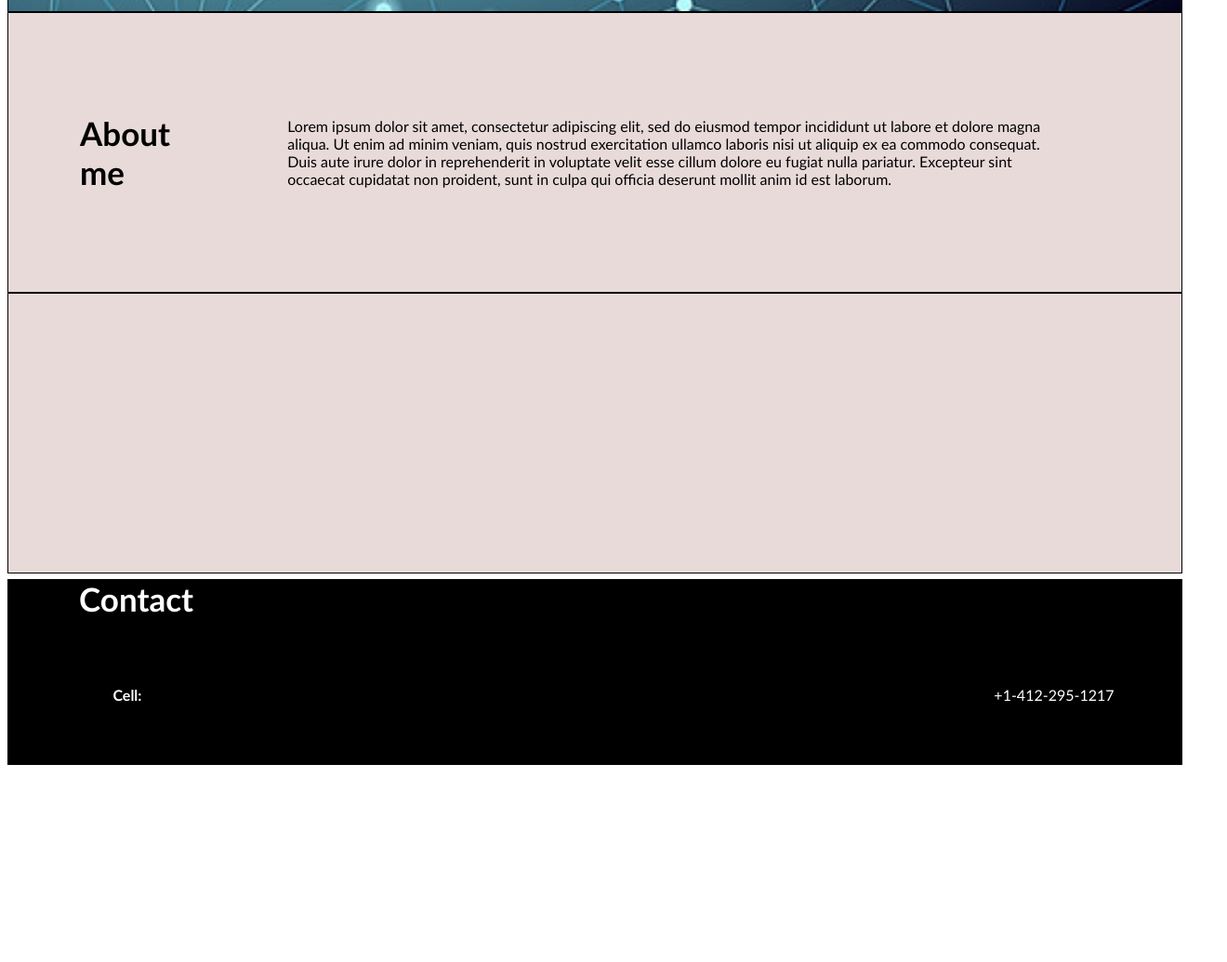
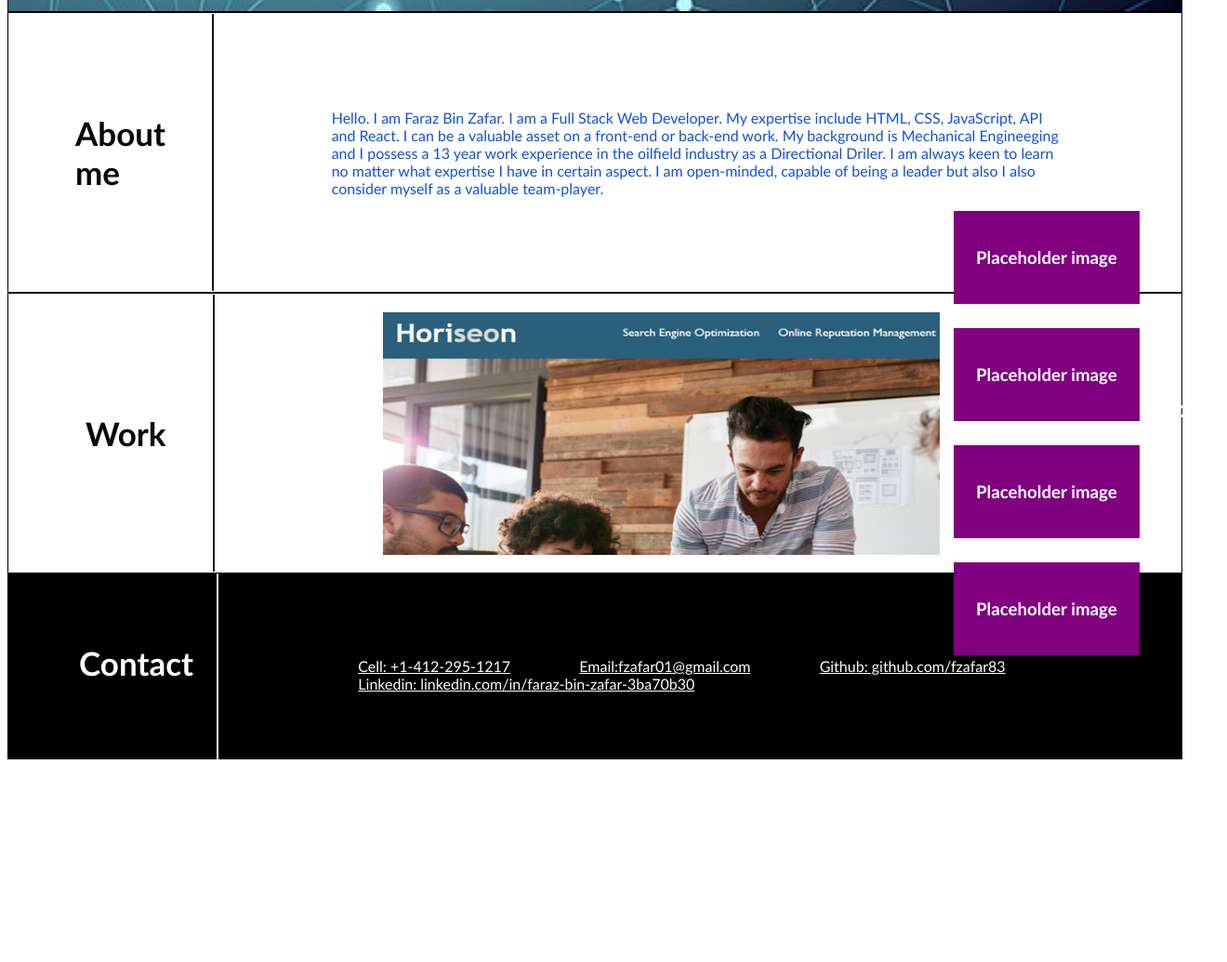
Before and after one commit to fzafar83/Faraz-Professional-Portfolio, a plain HTML site: page index.html in a window 1280 px wide. Shown: the part 464-1499 px from the top of the page at 93% size, 1320 px wide, since content can reach past the window. After the commit the page ends 1289 px from the top, so only its background shows below. Drawn offline with Linux system fonts and the light colour scheme.

Commit message:
modified html and readme.md

```diff
--- a/assets/css/style.css
+++ b/assets/css/style.css
@@ -44,7 +44,7 @@ section {
  }
 
 section  {
-    background-color: #e9dada;
+    background-color: #ffffff;
     height: 100 px;
 }
 
@@ -54,7 +54,7 @@ body {
     font-size: 16px;
 }
 
-main section img {
+main section .profile-pic {
     max-height: 252px;
     margin-top: 2px;
     margin-left: 40px;
@@ -62,18 +62,92 @@ main section img {
 
 }
 
-button {
-    max-width: 50px;
-    max-height: 20px;
+.horiseon {
+    display: flex;
+    height: 261px;
+    width: 600px;
+}
+
+
+#about-me {
+    display: flex;
+    align-items: center;
 
 
 }
 
-#about-me {
+#about-me h2 {
+    margin-left: 72px;
+    font-size: 35px;
+    color: rgb(8, 8, 8);
+
+}
+
+#work {
+    display: flex;
+    align-items: center
+
+}
+
+
+#work h2 {
+    margin-left: 83px;
+    font-size: 35px;
+    color: rgb(8, 8, 8);
+
+
+}
+
+.big-box {
+    width: 600px;
+    height: 261px;
+    margin: 2px 2px 2px 180px;
+    background-color: purple;
     display: flex;
     align-items: center;
-    justify-content:space-between;
+    justify-content: flex-start;
+
 }
+
+.small-box-container {
+
+    display: flex;
+    flex-wrap: wrap;
+    width: 600px;
+
+}
+
+.code-refactoring {
+    color:white;
+    font-size: 25px;
+    margin-left: 180px;
+    margin-bottom: 110px;
+    font-family: 'Trebuchet MS', 'Lucida Sans Unicode', 'Lucida Grande', 'Lucida Sans', Arial, sans-serif;
+
+
+
+}
+
+h3 {
+    align-items: center;
+    color: WHite;
+    display: flex;
+}
+
+
+
+.small-box {
+    width: 200px;
+    height: 100px;
+    background-color: purple;
+    margin: 5%;
+    color: white;
+    display: flex;
+    align-items: center;
+    justify-content: center;
+
+}
+
 
 
 
@@ -88,13 +162,19 @@ button {
 
 #about-me p {
     margin: 10%;
+    color: rgb(16, 81, 221);
 }
 
-#about-me h2 {
-    margin-left: 77px;
-    font-size: 35px
 
+
+.vl1{
+border-left: 2px solid rgb(19, 19, 18);
+    height: 298px;
+    display: flex;
+    margin-left: 4%
 }
+
+
 
 .full-stack-web-developer {
     position: absolute;
@@ -123,14 +203,54 @@ footer ul li {
 
 #contact h2 {
     margin-left: 77px;
-    margin-top: 6px;
+    margin-top: 75px;
     font-size: 35px;
+
 
 }
 
 #contact nav ul li {
     display: flex;
     align-items: center;
-    justify-content:space-between;
+    justify-content:space-around;
 
 }
+
+.contact-info {
+    margin: 80px;
+    margin-top:90px;
+
+
+}
+
+#contact{
+    display: flex;
+
+}
+
+.info{
+    margin-left: 70px;
+}
+
+.vl {
+    border-left: 2px solid rgb(247, 246, 242);
+    height: 200px;
+    display: flex;
+    margin-left: 2%
+
+}
+
+.container {
+    width: 90%;
+    background: Blue;
+    height: 100px;
+}
+
+@media screen and (min-width:800px) {
+    .container {
+        width: 80%;
+        background: green;
+        height: 200px;
+    }
+
+}
--- a/assets/images/chal.js
+++ /dev/null
@@ -1,5 +0,0 @@
-let firstVariable = 'Congratulations';
-let firstName = 'John Smith.';
-let message = 'You have just completed your first challenge.'
-
-console.log(firstVariable + firstName + message);
--- a/index.html
+++ b/index.html
@@ -9,6 +9,7 @@
   </head>
 
   <body>
+
     <header class="header">
         <h1>Faraz Zafar</h1>
         <nav>
@@ -22,41 +23,76 @@
                 <li>
                     <a href="#contact">Contact</a>
                 </li>
-                <li>
-                    <a href="#resume">Resume</a>
-                </li>
+
             </ul>
         </nav>
     </header>
     <main>
     <section class="background">
-        <img src="./assets/images/Faraz Zafar image.jpg" alt="Faraz with glasses" class="float left">
+
+        <img src="./assets/images/Faraz Zafar image.jpg" alt="Faraz with glasses" class="float left profile-pic">
         <h2 class="full-stack-web-developer">Full Stack Web Developer</h2>
 
     </section>
-    <section id="about-me">
+     <section id="about-me">
+
         <h2>About me</h2>
-        <p>Lorem ipsum dolor sit amet, consectetur adipiscing elit, sed do eiusmod tempor incididunt ut labore et dolore magna aliqua. Ut enim ad minim veniam, quis nostrud exercitation ullamco laboris nisi ut aliquip ex ea commodo consequat. Duis aute irure dolor in reprehenderit in voluptate velit esse cillum dolore eu fugiat nulla pariatur. Excepteur sint occaecat cupidatat non proident, sunt in culpa qui officia deserunt mollit anim id est laborum.</p>
+        <div class="vl1"></div>
+        <p> Hello. I am Faraz Bin Zafar. I am a Full Stack Web Developer. My expertise include HTML, CSS, JavaScript, API and React. I can be a valuable asset on a front-end or back-end work. My background is Mechanical Engineeging and I possess a 13 year work experience in the oilfield industry as a Directional Driler. I am always keen to learn no matter what expertise I have in certain aspect. I am open-minded, capable of being a leader but also I also consider myself as a valuable team-player.</p>
+
     </section>
-    <section>
-        <div></div>
-        <div></div>
-        <div></div>
-        <div></div>
+    <section id="work">
+
+        <h2>Work</h2>
+        <div class="vl1"></div>
+        <div class="big-box">
+            <div>
+                <a href="https://fzafar83.github.io/Challenge-1/"><img class="horiseon" src="./assets/images/Screenshot_20230215_025305.png" alt="horiseon image presentation"></a>
+            </div>
+            <h3 class="code-refactoring">Code Refactoring</h3>
+
+        </div>
+
+<div class="small-box-container">
+        <div class="small-box">
+            <h3>Placeholder image</h3>
+        </div>
+
+        <div class="small-box">
+           <h3>Placeholder image<h3>
+        </div>
+        <div class="small-box">
+            <h3>Placeholder image<h3>
+        </div>
+
+        <div class="small-box">
+            <h3>Placeholder image<h3>
+        </div>
+</div>
+
     </section>
     </main>
     <footer id="contact">
-        <h2>Contact</h2>
-        <nav>
-        <ul>
-            <li><strong>Cell:</strong>  +1-412-295-1217</li>
-            <li><strong>Email: </strong> <a href="#"> fzafar01@gmail.com</a></li>
-            <li><strong>Github: </strong> <a href="#"> github.com/fzafar83</a></li>
-            <li><strong>Linkedin: </strong> <a href="#"> linkedin.com/in/faraz-bin-zafar-3ba70b30</a></li>
-        </ul>
+
+
+        <h2 class="contact-title">Contact</h2>
+        <div class="vl"></div>
+
+        <nav class="contact-info">
+
+           <a class="info">Cell: +1-412-295-1217</a>
+
+            <a href="#" class="info"> Email:fzafar01@gmail.com</a>
+
+            <a href="https://github.com/fzafar83" class="info"> Github: github.com/fzafar83</a>
+
+            <a href="#" class="info">Linkedin: linkedin.com/in/faraz-bin-zafar-3ba70b30</a>
+
         </nav>
+
 
     </footer>
 
+
   </body>
 </html>
```
Also changed, not shown: assets/images/Screenshot_20230215_025305.png (added), 1 other file.
